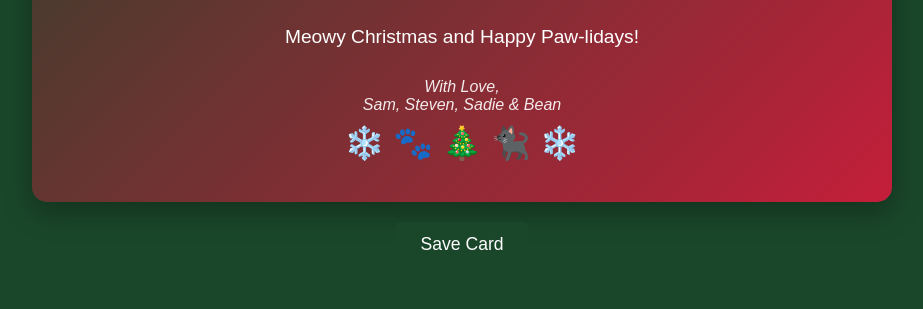
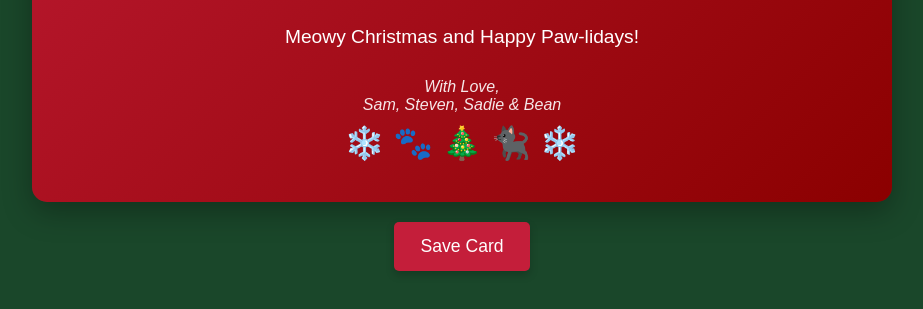
Before and after one commit to steven-the-qa/xmas-card-2024, a website: page index.html in a window 1280 px wide. Shown: the part 465-774 px from the top of the page, without its empty margins (178-1101 px from the left). Drawn offline with Linux system fonts and the light colour scheme.

Commit message:
Switch to using a red gradient

```diff
--- a/index.html
+++ b/index.html
@@ -16,7 +16,7 @@
         }
 
         .card {
-            background: linear-gradient(315deg, #c41e3a, #1a472a);
+            background: linear-gradient(315deg, #8b0000, #c41e3a);  /* Dark red to our Christmas red */
             border-radius: 15px;
             box-shadow: 0 10px 30px rgba(0,0,0,0.3);
             width: 90%;
@@ -60,7 +60,7 @@
 
         /* Add button styles */
         .download-btn {
-            background: #1a472a;
+            background: #c41e3a;
             color: white;
             border: none;
             padding: 12px 24px;
@@ -68,11 +68,13 @@
             cursor: pointer;
             font-size: 1.1em;
             margin-top: 20px;
-            transition: background 0.3s;
+            transition: all 0.3s ease;
+            box-shadow: 0 4px 8px rgba(0,0,0,0.2);
+            border: 2px solid transparent;
         }
 
         .download-btn:hover {
-            background: #2a623d;
+            background: #e52d4b;
         }
 
         /* Add this new container style */
```
